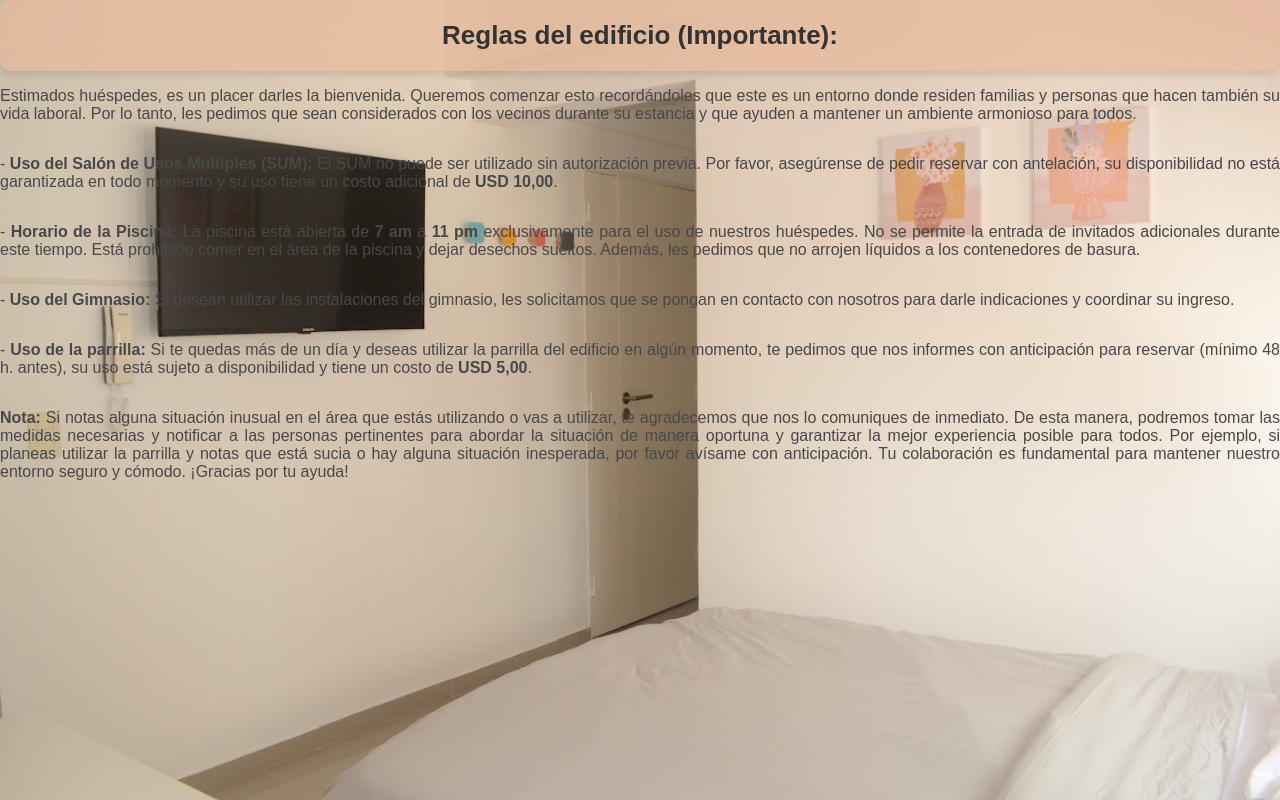
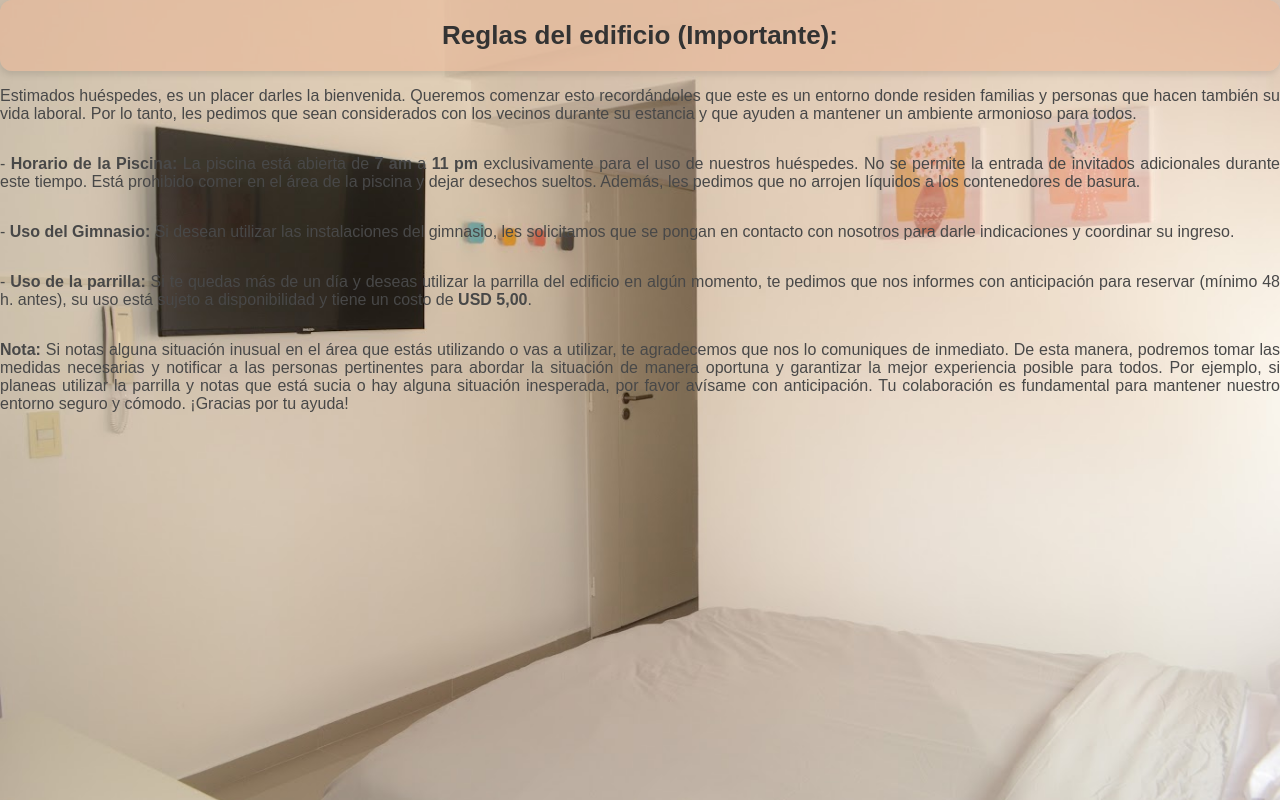
Before and after one commit to Joelordmath/airbees, a plain HTML site: page reglas.html in a window 1280 px wide. Drawn offline with Linux system fonts and the light colour scheme.

Commit message:
add small changes

```diff
--- a/reglas.html
+++ b/reglas.html
@@ -12,7 +12,6 @@
     </div>
     <p>Estimados huéspedes, es un placer darles la bienvenida. Queremos comenzar esto recordándoles que este es un entorno donde residen familias y personas que hacen también su vida laboral. Por lo tanto, les pedimos que sean considerados con los vecinos durante su estancia y que ayuden a mantener un ambiente armonioso para todos.</p>
 
-    <p>- <strong>Uso del Salón de Usos Múltiples (SUM):</strong> El SUM no puede ser utilizado sin autorización previa. Por favor, asegúrense de pedir reservar con antelación, su disponibilidad no está garantizada en todo momento y su uso tiene un costo adicional de <strong>USD 10,00</strong>.</p>
     <p>- <strong>Horario de la Piscina:</strong> La piscina está abierta de <strong>7 am</strong> a <strong>11 pm</strong> exclusivamente para el uso de nuestros huéspedes. No se permite la entrada de invitados adicionales durante este tiempo. Está prohibido comer en el área de la piscina y dejar desechos sueltos. Además, les pedimos que no arrojen líquidos a los contenedores de basura.</p>
     <p>- <strong>Uso del Gimnasio:</strong> Si desean utilizar las instalaciones del gimnasio, les solicitamos que se pongan en contacto con nosotros para darle indicaciones y coordinar su ingreso.</p>
     <p>- <strong>Uso de la parrilla:</strong> Si te quedas más de un día y deseas utilizar la parrilla del edificio en algún momento, te pedimos que nos informes con anticipación para reservar (mínimo 48 h. antes), su uso está sujeto a disponibilidad y tiene un costo de <strong>USD 5,00</strong>.</p>
```
Also changed, not shown: sitios.html (+0 -1 lines).
